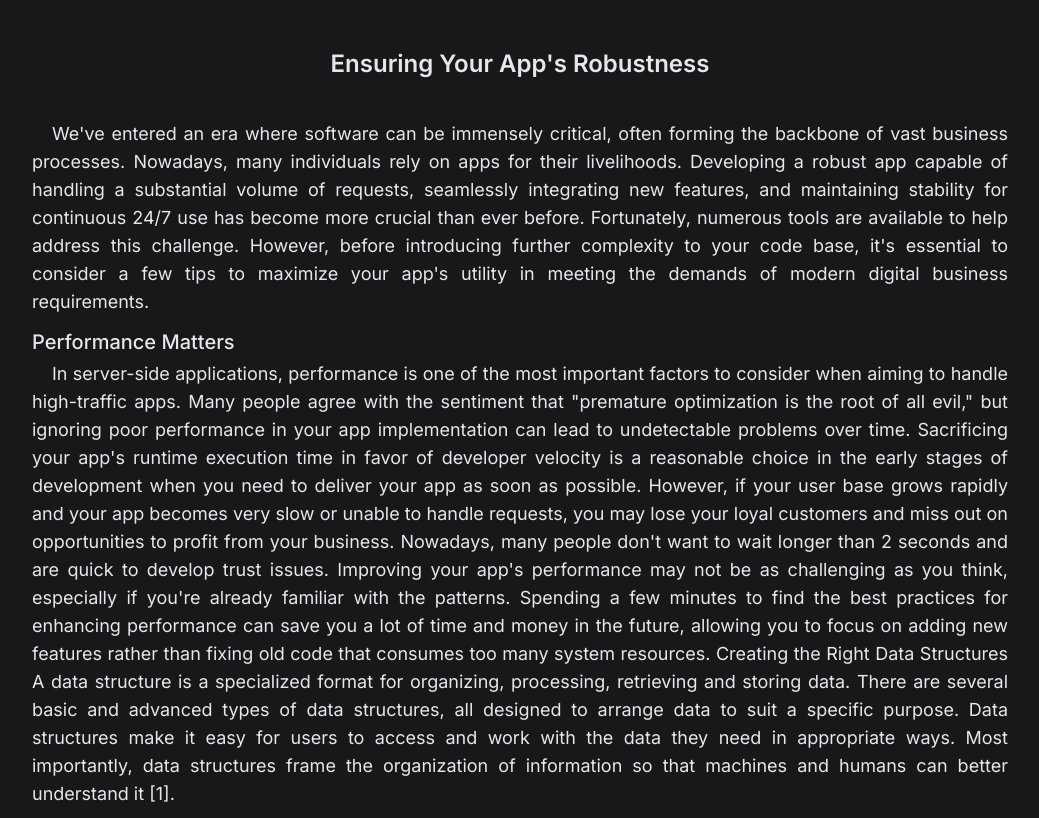
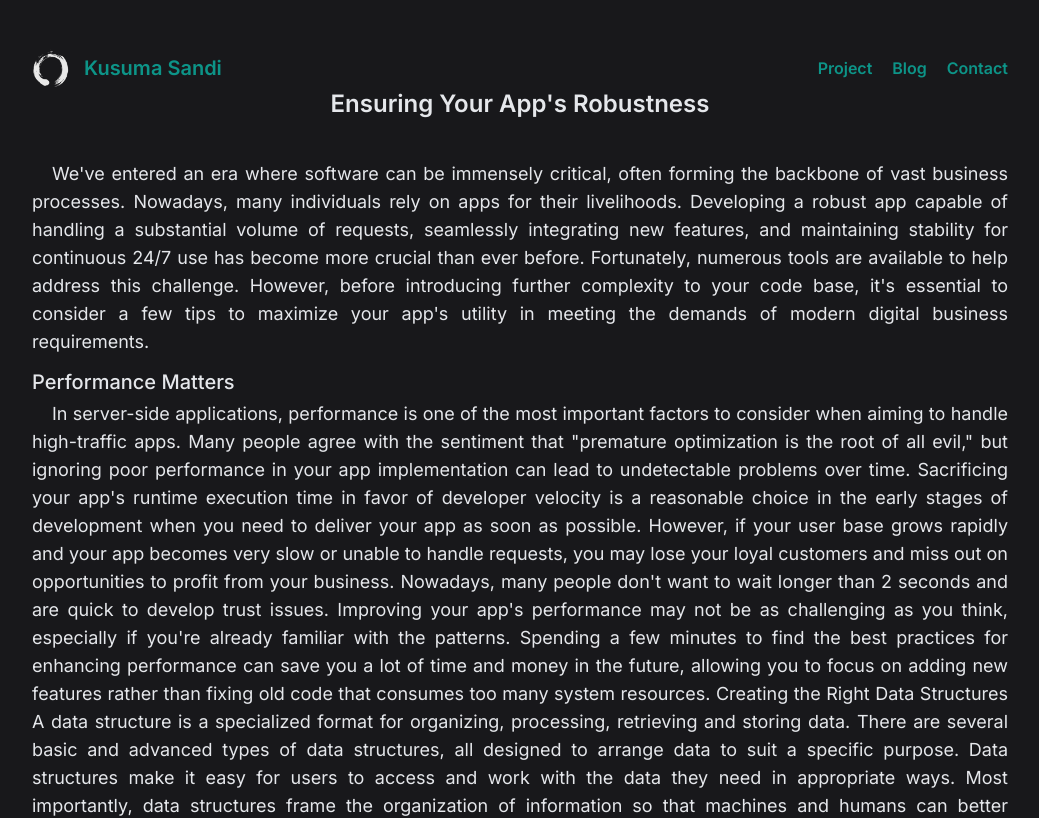
Before and after one commit to mrspec7er/resume, a Next.js app: page /blogs/ensuring-your-app-robustness in a window 1280 px wide. Shown: the top 818 px of the page, without its empty margins (120-1159 px from the left). Built offline with nearby package versions, Linux system fonts and the light colour scheme.

Commit message:
feat: 🎸 added navbar to blog

```diff
--- a/app/blogs/ensuring-your-app-robustness/page.tsx
+++ b/app/blogs/ensuring-your-app-robustness/page.tsx
@@ -1,6 +1,7 @@
 "use client";
 
 import { Footer } from "@/components/ui/footer";
+import Navbar from "@/components/ui/navbar";
 import { Variants, motion } from "framer-motion";
 
 export default function Blog() {
@@ -21,6 +22,7 @@ export default function Blog() {
   };
   return (
     <main className="flex flex-col items-center justify-between px-6 md:pt-12 pt-6 max-w-screen-lg mx-auto">
+      <Navbar />
       <motion.div
         className="card-container"
         initial="offscreen"
--- a/app/blogs/go-unique-approach/page.tsx
+++ b/app/blogs/go-unique-approach/page.tsx
@@ -22,6 +22,7 @@ export default function Blog() {
   };
   return (
     <main className="flex flex-col items-center justify-between px-6 md:pt-12 pt-6 max-w-screen-lg mx-auto">
+      <Navbar />
       <motion.div
         className="card-container mt-10"
         initial="offscreen"
```
